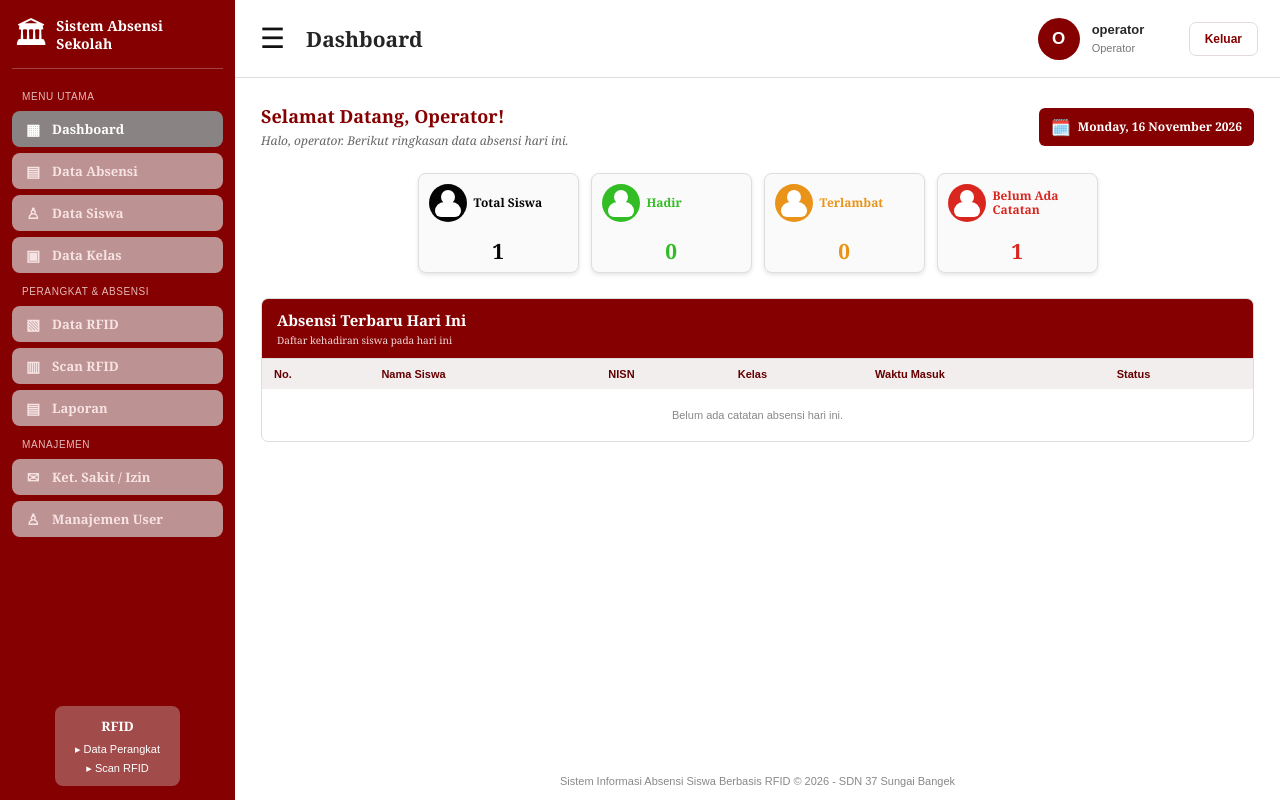
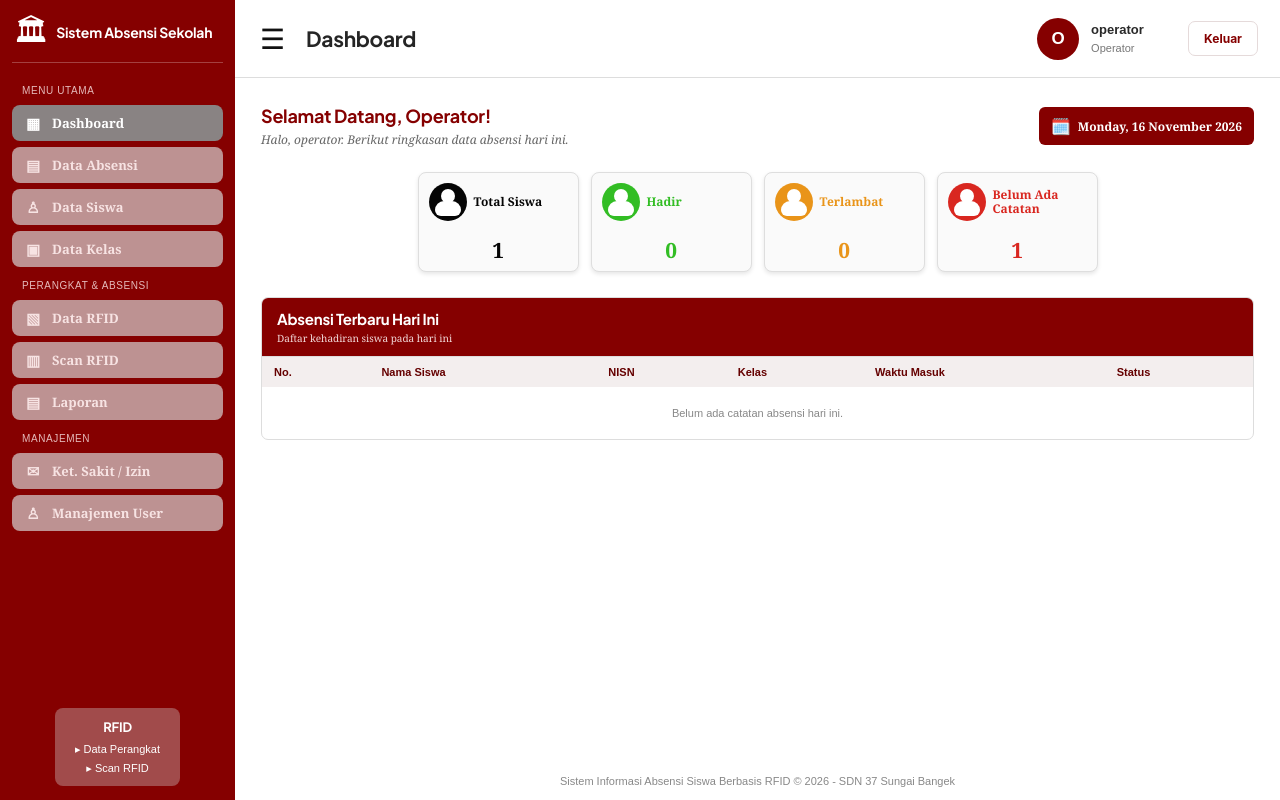
Before and after one commit to adrichanilham/absensi_rfid, a Laravel app: page /dashboard in a window 1280 px wide. Run offline with Laravel 12, Linux system fonts and the light colour scheme; a user stored in the database is signed in; data comes from the database, SQL or seed files in the repository; data that the repository does not hold is empty.

Commit message:
ubah font sistem

```diff
--- a/resources/views/layouts/app.blade.php
+++ b/resources/views/layouts/app.blade.php
@@ -6,7 +6,32 @@
     <meta name="viewport" content="width=device-width, initial-scale=1.0">
     <title>@yield('title', 'Sistem Absensi RFID')</title>
 
+    <link rel="preconnect" href="https://fonts.googleapis.com">
+<link rel="preconnect" href="https://fonts.gstatic.com" crossorigin>
+<link href="https://fonts.googleapis.com/css2?family=JetBrains+Mono:wght@600;700&family=Lora:wght@600;700&family=Plus+Jakarta+Sans:wght@400;500;600;700&display=swap" rel="stylesheet">
     <style>
+        :root {
+    --font-heading: 'Plus Jakarta Sans', 'Segoe UI', system-ui, -apple-system, sans-serif;
+    --font-body: 'Inter', 'Segoe UI', system-ui, -apple-system, sans-serif;
+}
+
+body {
+    font-family: var(--font-body);
+    -webkit-font-smoothing: antialiased;
+    -moz-osx-font-smoothing: grayscale;
+}
+
+h1, h2, h3, h4,
+.rfid-page-title, .rfid-card-banner h2,
+.izin-page-title, .izin-card-banner h2 {
+    font-family: var(--font-heading) !important;
+    letter-spacing: -0.015em;
+}
+
+input, select, textarea, button {
+    font-family: var(--font-body);
+}
+
         * {
             box-sizing: border-box;
         }
```
